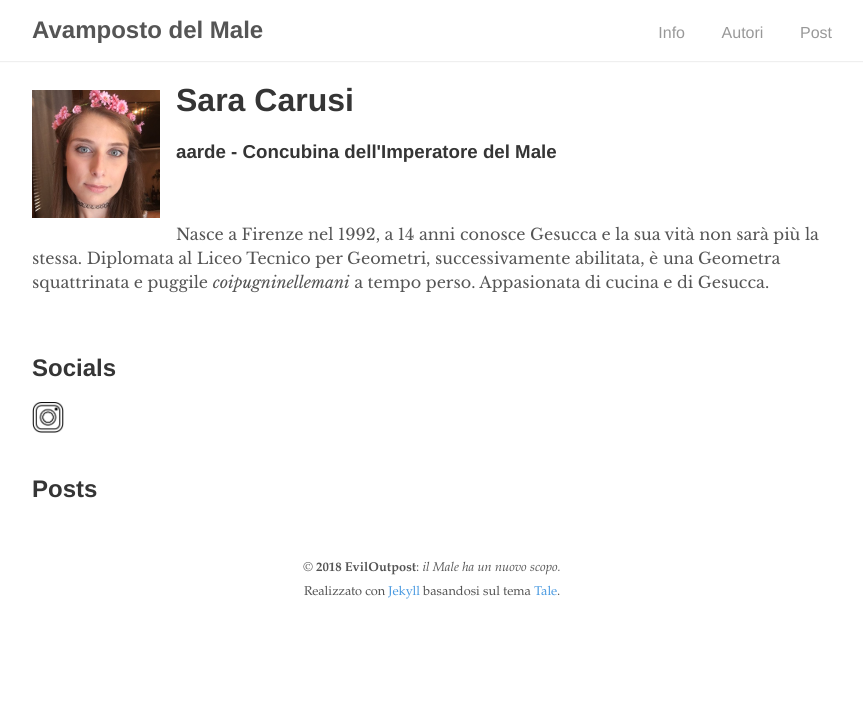
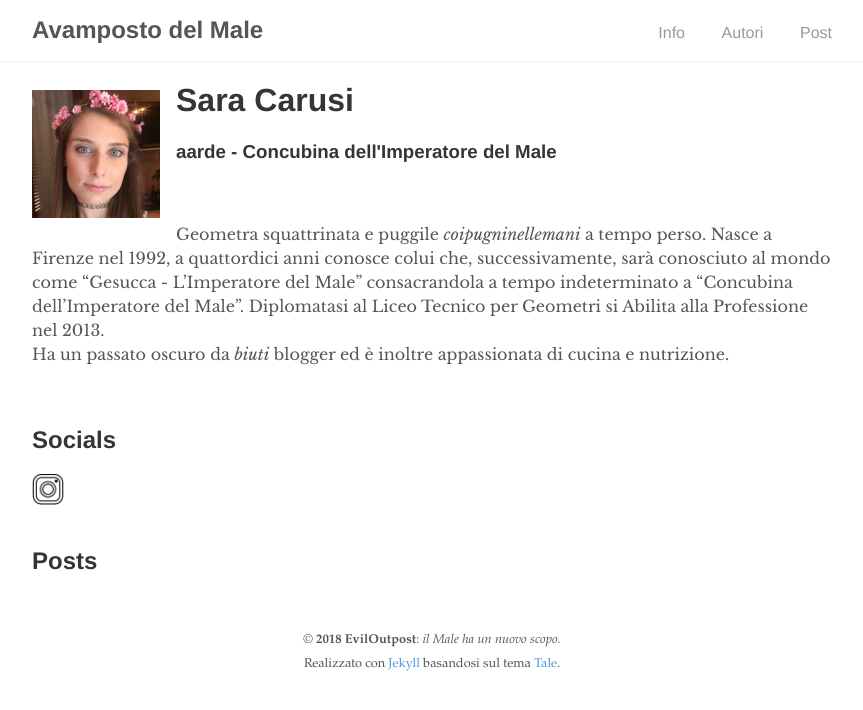
Before and after one commit to eviloutpost/eviloutpost.github.io, a Jekyll site: the page built from _authors/sara.md, in a window 1280 px wide. Shown: the top 710 px of the page, without its empty margins (208-1071 px from the left). Built offline with Jekyll 4.4.1, drawn with Linux system fonts in a browser that asks for light colours.

Commit message:
Modified author sara description

```diff
--- a/_authors/sara.md
+++ b/_authors/sara.md
@@ -6,6 +6,6 @@ instagram: https://www.instagram.com/facilis_descensusaverni/
 image: sara.png
 layout: author
 ---
-Nasce a Firenze nel 1992, a 14 anni conosce Gesucca e la sua vità non sarà più la stessa.
-Diplomata al Liceo Tecnico per Geometri, successivamente abilitata, è una Geometra squattrinata e puggile *coipugninellemani* a tempo perso.
-Appasionata di cucina e di Gesucca.
+Geometra squattrinata e puggile *coipugninellemani* a tempo perso.
+Nasce a Firenze nel 1992, a quattordici anni conosce colui che, successivamente, sarà conosciuto al mondo come "Gesucca - L'Imperatore del Male" consacrandola a tempo indeterminato a "Concubina dell'Imperatore del Male". Diplomatasi al Liceo Tecnico per Geometri si Abilita alla Professione nel 2013.
+Ha un passato oscuro da *biuti* blogger ed è inoltre appassionata di cucina e nutrizione.
```
